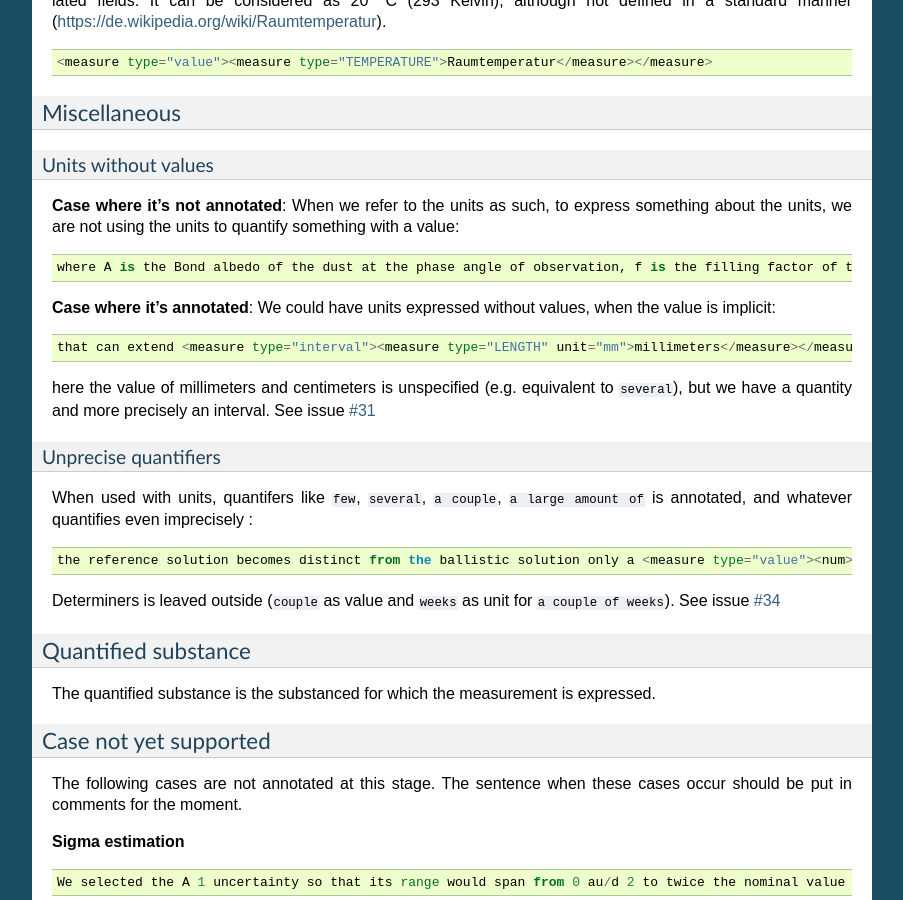
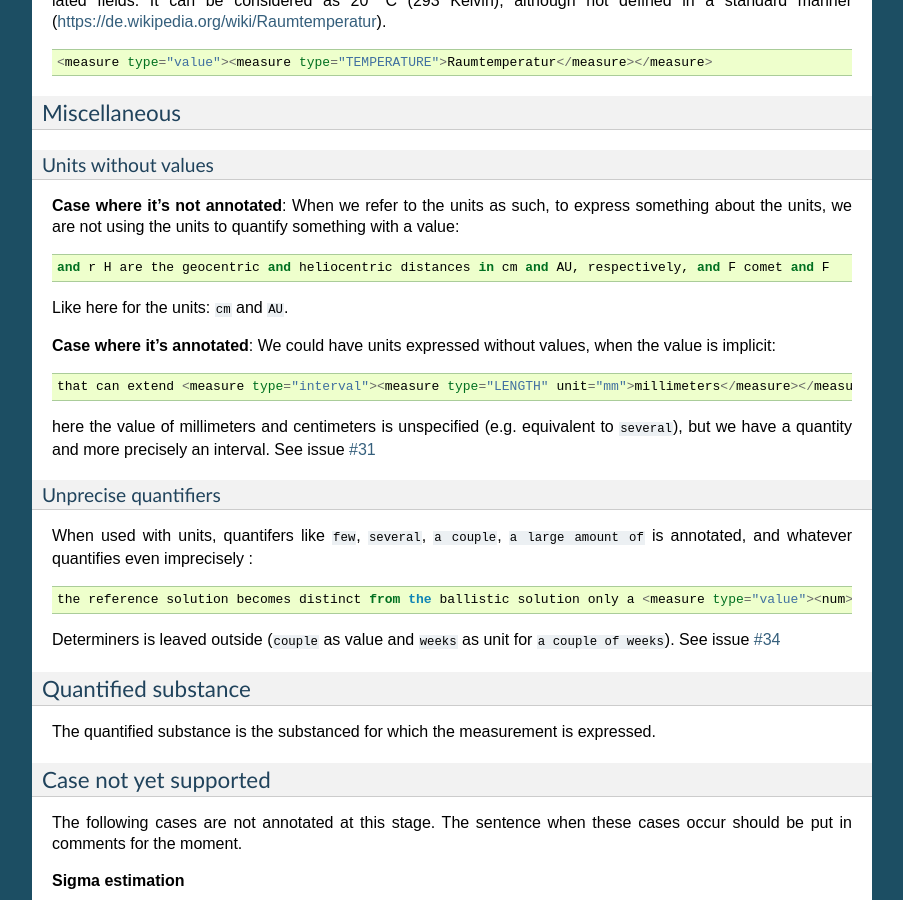
Before and after one commit to lfoppiano/grobid-quantities, a Sphinx documentation site: the page built from doc/guidelines.rst, in a window 1280 px wide and 900 px high, scrolled down 3118 px. Shown: the whole window, without its empty margins (198-1101 px from the left). Built offline with Sphinx 7.4.7, drawn with Linux system fonts in a browser that asks for light colours.

Commit message:
Small changes in the doc

```diff
--- a/doc/guidelines.rst
+++ b/doc/guidelines.rst
@@ -173,7 +173,8 @@ Units without values
 **Case where it's not annotated**:
 When we refer to the units as such, to express something about the units, we are not using the units to quantify something with a value:
 ::
-  where A is the Bond albedo of the dust at the phase angle of observation, f is the filling factor of the dust grains within the aperture, &#x3C1; is the aperture size in cm, &#x2206; and r H are the geocentric and heliocentric distances in cm and AU, respectively, and F comet and F &#x2299; are the flux from the comet and the Solar flux
+  and r H are the geocentric and heliocentric distances in cm and AU, respectively, and F comet and F
+Like here for the units: ``cm`` and ``AU``.
 
 **Case where it's annotated**:
 We could have units expressed without values, when the value is implicit:
```
